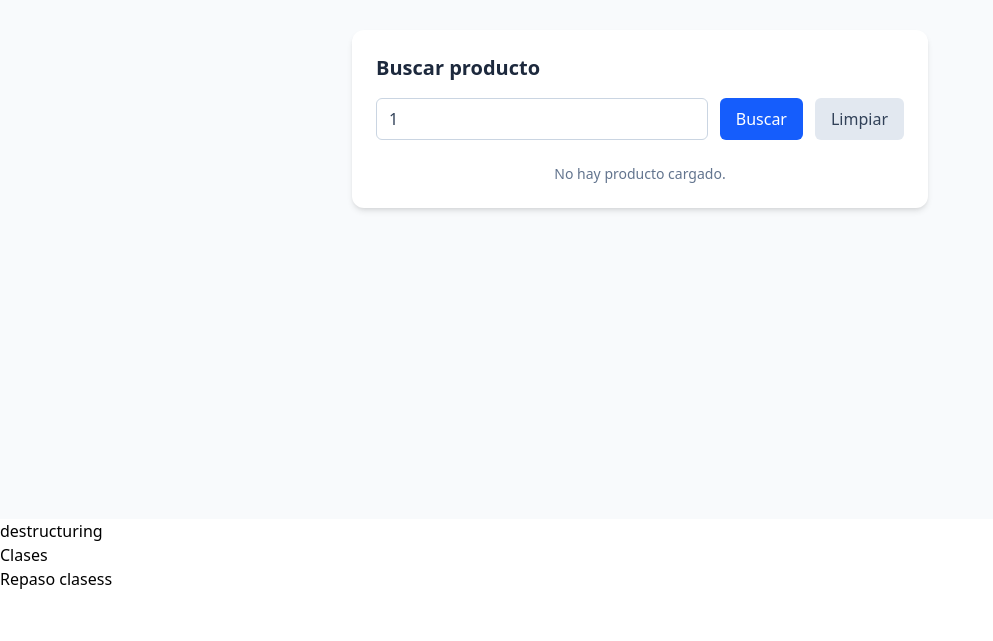
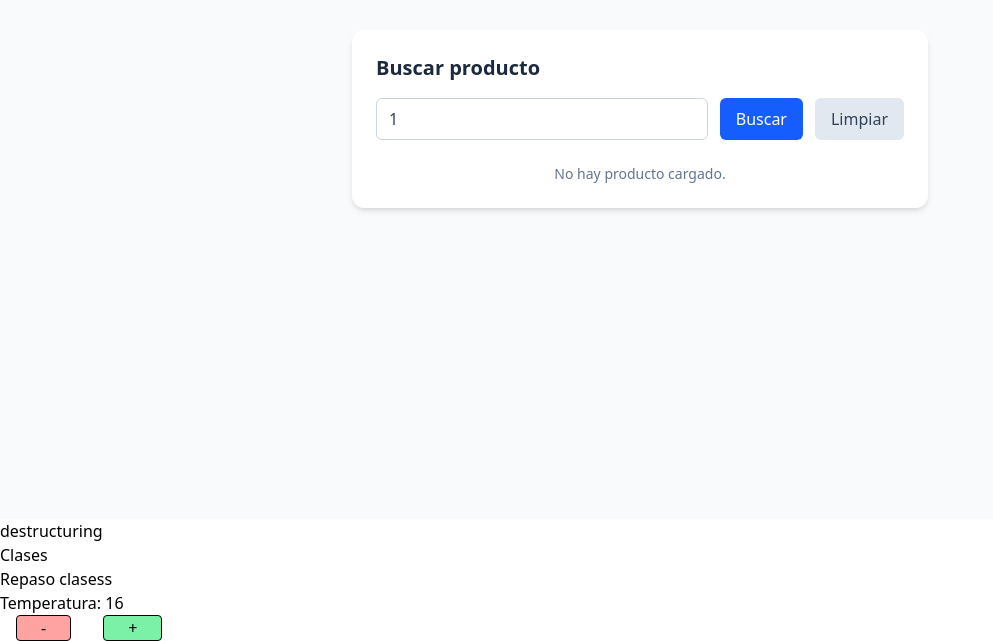
Before and after one commit to ManuJRS/vue-arqui, a Vue app: page / in a window 1280 px wide. Shown: the part 281-922 px from the top of the page, without its empty margins (0-993 px from the left). Before the commit the page ends 872 px from the top, so only its background shows below. Built offline with nearby package versions, Linux system fonts and the light colour scheme; the HTML template or start-up script is replaced by a standard one.

Commit message:
feat: :art: i do a class excersice & componete temperature apply

```diff
--- a/src/App.vue
+++ b/src/App.vue
@@ -3,6 +3,7 @@ import ProductSearch from './views/ProductSearch.vue'
 import Destructuring from './views/Destructuring.vue'
 import ClasesPractice from './views/ClasesPractice.vue'
 import ClasesRepaso from './views/ClasesRepaso.vue'
+import TempControl from './views/TempControl.vue'
 
 type RoomsApi = {
   id: number
@@ -92,4 +93,5 @@ import ArrayMetods from './views/ArrayMetods.vue'
   <Destructuring />
   <ClasesPractice />
   <ClasesRepaso />
+  <TempControl />
 </template>
--- a/src/views/ClasesRepaso.vue
+++ b/src/views/ClasesRepaso.vue
@@ -1,14 +1,91 @@
 <script lang="ts" setu p>
-class User {
-  name: string
-
-  constructor(name: string) {
-    this.name = name
+class Counter {
+  count: number = 0
+  increment() {
+    this.count++
   }
 }
 
-const u = new User('Manuell')
-console.log(u.name) // "Manuel"
+const counter = new Counter()
+
+counter.increment()
+counter.increment()
+counter.increment()
+
+console.log(counter.count)
+
+class lightSwithc {
+  // definimo el molde del objeto
+  isOn: boolean = false // estado inicial del objeto
+  constructor(initialState: boolean) {
+    this.isOn = initialState
+  }
+  toggle() {
+    // comportamiento
+    this.isOn = !this.isOn
+  }
+}
+const light1 = new lightSwithc(false) // crea una instancia
+const light2 = new lightSwithc(true)
+
+console.log(light1.isOn)
+console.log(light2.isOn)
+
+class VolumneControl {
+  volume: number = 0
+  constructor(initialVolume: number) {
+    this.volume = initialVolume
+  }
+
+  increase() {
+    if (this.volume < 100) {
+      this.volume++
+    }
+  }
+
+  decrease() {
+    if (this.volume > 0) {
+      this.volume--
+    }
+  }
+}
+
+const vol = new VolumneControl(50)
+//
+
+export class TemperatureControl {
+  temperature: number = 16
+  constructor(initialTemperature?: number) {
+    this.temperature = initialTemperature ?? 0
+  }
+  increase() {
+    if (this.temperature < 30) {
+      this.temperature++
+    }
+  }
+
+  decrease() {
+    if (this.temperature > 16) {
+      this.temperature--
+    }
+  }
+}
+
+const temp1 = new TemperatureControl()
+console.log(temp1)
+
+const temp2 = new TemperatureControl(20)
+temp2.decrease()
+temp2.decrease()
+temp2.decrease()
+temp2.decrease()
+temp2.decrease()
+temp2.decrease()
+temp2.decrease()
+temp2.decrease()
+temp2.decrease()
+temp2.increase()
+console.log(temp2)
 </script>
 
 <template>
--- /dev/null
+++ b/src/views/TempControl.vue
@@ -0,0 +1,23 @@
+<script setup lang="ts">
+import { ref } from 'vue'
+import { TemperatureControl } from './ClasesRepaso.vue'
+
+const tempControl = ref(new TemperatureControl(16))
+
+function increase() {
+  tempControl.value.increase()
+}
+
+function decrease() {
+  tempControl.value.decrease()
+}
+</script>
+
+<template>
+  <div>
+    <p>Temperatura: {{ tempControl.temperature }}</p>
+
+    <button class="border mx-4 px-6 rounded bg-red-300" @click="decrease">-</button>
+    <button class="border mx-4 px-6 rounded bg-green-300" @click="increase">+</button>
+  </div>
+</template>
```
